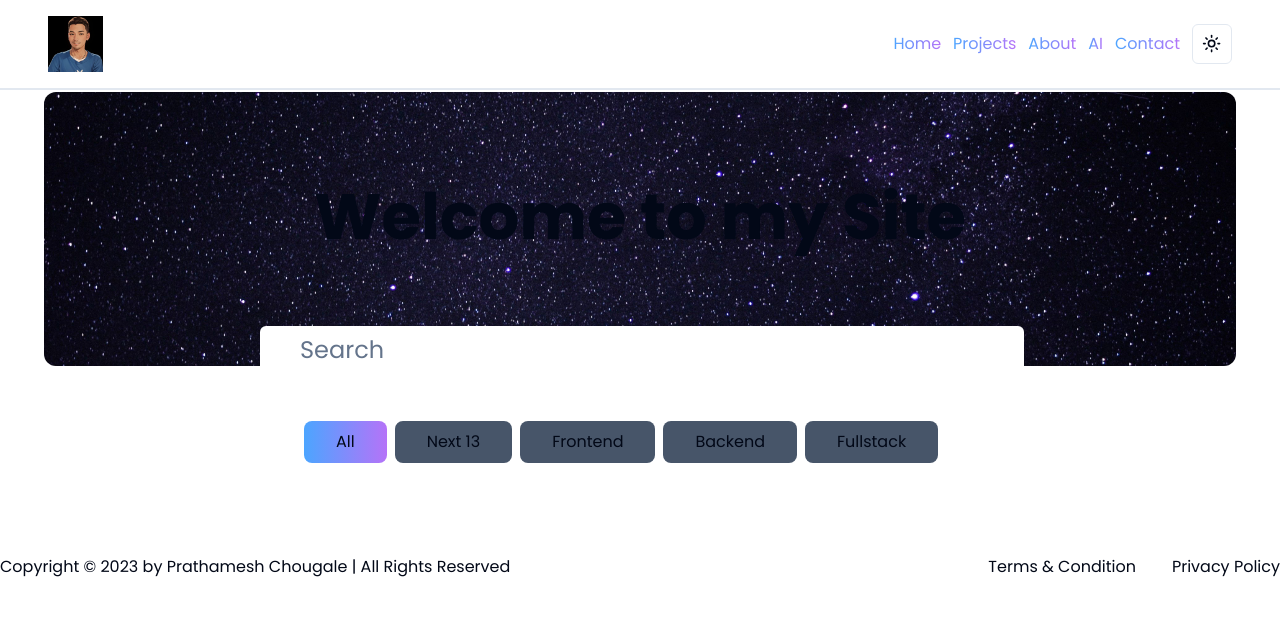
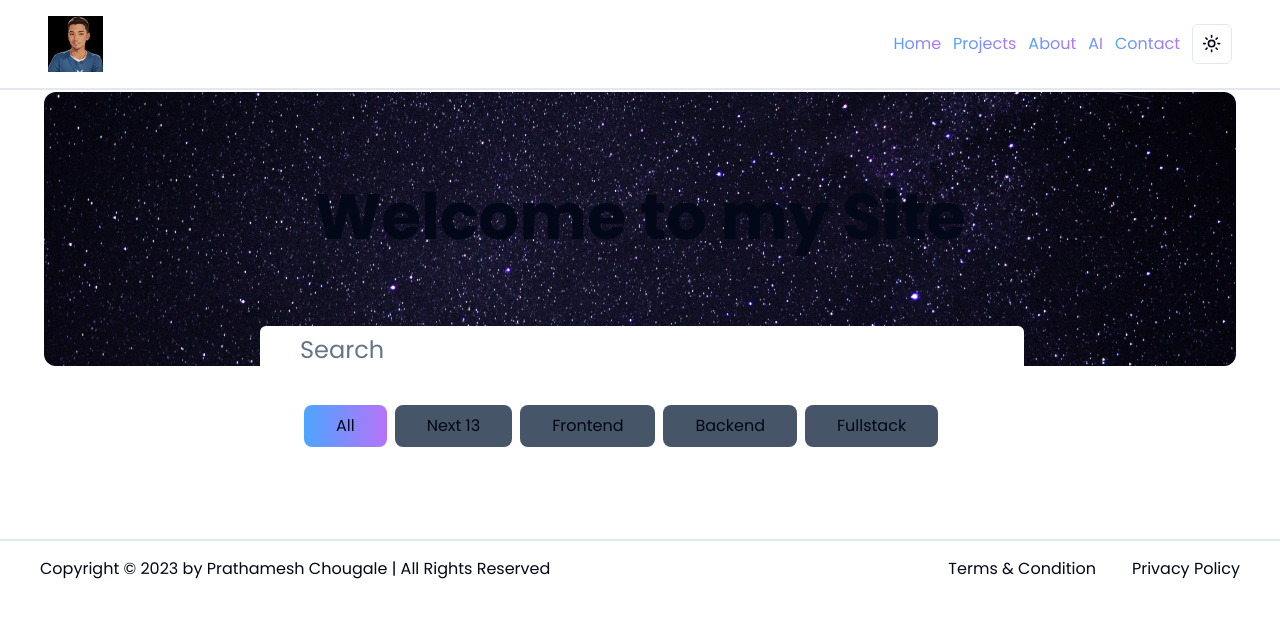
Before and after one commit to Prathamesh-Chougale/NextPractisePortfolio, a Next.js app: page / in a window 1280 px wide. Shown: the top 618 px of the page. Built offline with nearby package versions, Linux system fonts and the light colour scheme.

Commit message:
updating the navbar

```diff
--- a/components/FilterForm.tsx
+++ b/components/FilterForm.tsx
@@ -12,7 +12,7 @@ const FilterForm = () => {
     }
   };
   return (
-    <ul className="text-white-800 body-text no-scrollbar flex w-full max-w-full gap-2 overflow-auto py-12 sm:max-w-2xl">
+    <ul className="text-white-800 body-text no-scrollbar flex w-full max-w-full gap-2 overflow-auto pt-8 pb-12 sm:max-w-2xl">
       {links.map((link) => (
         <button
           key={link}
--- a/components/Footer.tsx
+++ b/components/Footer.tsx
@@ -3,11 +3,15 @@ import React from "react";
 
 const FixedFooter = () => {
   return (
-    <footer className="flex-between max-md:flex-col">
-      <p>Copyright &#169; 2023 by Prathamesh Chougale | All Rights Reserved</p>
-      <div className="flex gap-x-9">
-        <Link href="/Terms-of-use">Terms &amp; Condition</Link>
-        <Link href="/Terms-of-use">Privacy Policy</Link>
+    <footer className=" border-t-2">
+      <div className="mt-4 flex-between w-full px-10 max-md:flex-col">
+        <p>
+          Copyright &#169; 2023 by Prathamesh Chougale | All Rights Reserved
+        </p>
+        <div className="flex gap-x-9">
+          <Link href="/Terms-of-use">Terms &amp; Condition</Link>
+          <Link href="/Terms-of-use">Privacy Policy</Link>
+        </div>
       </div>
     </footer>
   );
```
